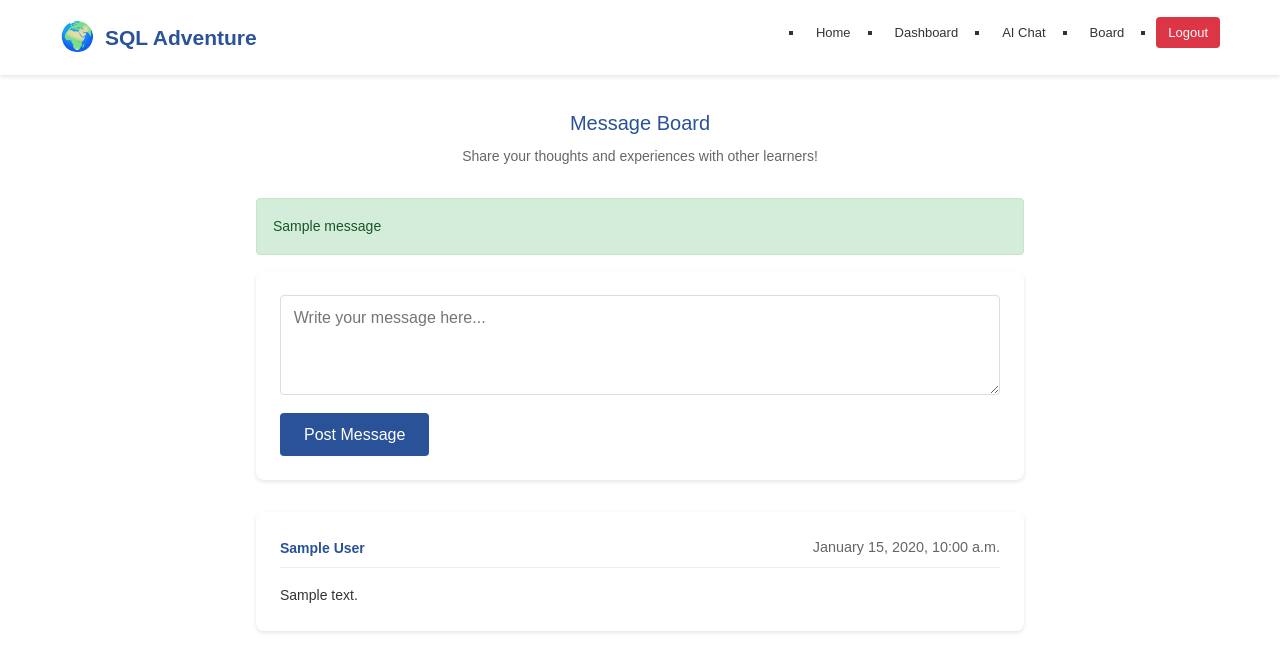
After one commit to Alice-Liao/AI-powered-SQL-Learning-Passport-Adventure, a Django app: page /app_dev/board/ in a window 1280 px wide. The commit adds this page. Shown: the top 672 px of the page. Run offline with Django 5.2, Linux system fonts and the light colour scheme; a user stored in the database is signed in; tables that the repository leaves empty hold one stand-in row (values such as "Sample post"); one stand-in notice (Sample message) is shown.

Commit message:
update board feature

```diff
--- /dev/null
+++ b/app/static/my_app/board.css
@@ -0,0 +1,135 @@
+.board-container {
+  max-width: 800px;
+  margin: 2rem auto;
+  padding: 0 1rem;
+}
+
+.board-header {
+  text-align: center;
+  margin-bottom: 2rem;
+}
+
+.board-header h1 {
+  color: #2a5298;
+  margin-bottom: 0.5rem;
+}
+
+.board-header p {
+  color: #666;
+}
+
+.post-form {
+  background: #fff;
+  padding: 1.5rem;
+  border-radius: 8px;
+  box-shadow: 0 2px 4px rgba(0, 0, 0, 0.1);
+  margin-bottom: 2rem;
+}
+
+.form-group textarea {
+  width: 100%;
+  min-height: 100px;
+  padding: 0.8rem;
+  border: 1px solid #ddd;
+  border-radius: 4px;
+  resize: vertical;
+  font-family: inherit;
+  font-size: 1rem;
+}
+
+.post-button {
+  background-color: #2a5298;
+  color: white;
+  padding: 0.8rem 1.5rem;
+  border: none;
+  border-radius: 4px;
+  cursor: pointer;
+  font-size: 1rem;
+  margin-top: 1rem;
+  transition: background-color 0.3s ease;
+}
+
+.post-button:hover {
+  background-color: #1e3c72;
+}
+
+.messages-list {
+  display: flex;
+  flex-direction: column;
+  gap: 1rem;
+}
+
+.message-card {
+  background: #fff;
+  padding: 1.5rem;
+  border-radius: 8px;
+  box-shadow: 0 2px 4px rgba(0, 0, 0, 0.1);
+}
+
+.message-header {
+  display: flex;
+  justify-content: space-between;
+  align-items: center;
+  margin-bottom: 1rem;
+  padding-bottom: 0.5rem;
+  border-bottom: 1px solid #eee;
+}
+
+.user-name {
+  font-weight: bold;
+  color: #2a5298;
+}
+
+.message-date {
+  color: #666;
+  font-size: 0.9rem;
+}
+
+.message-content {
+  color: #333;
+  line-height: 1.6;
+}
+
+.no-messages {
+  text-align: center;
+  padding: 2rem;
+  background: #f8f9fa;
+  border-radius: 8px;
+  color: #666;
+}
+
+/* Message alerts */
+.messages {
+  margin-bottom: 1rem;
+}
+
+.message {
+  padding: 1rem;
+  border-radius: 4px;
+  margin-bottom: 1rem;
+}
+
+.message.success {
+  background-color: #d4edda;
+  color: #155724;
+  border: 1px solid #c3e6cb;
+}
+
+.message.error {
+  background-color: #f8d7da;
+  color: #721c24;
+  border: 1px solid #f5c6cb;
+}
+
+/* Responsive design */
+@media (max-width: 768px) {
+  .board-container {
+    margin: 1rem auto;
+  }
+
+  .message-header {
+    flex-direction: column;
+    align-items: flex-start;
+    gap: 0.5rem;
+  }
+}
--- a/app/templates/app/base.html
+++ b/app/templates/app/base.html
@@ -1,11 +1,11 @@
 <!DOCTYPE html>
 <html lang="en">
   <head>
-    <meta charset="UTF-8">
-    <meta name="viewport" content="width=device-width, initial-scale=1.0">
+    <meta charset="UTF-8" />
+    <meta name="viewport" content="width=device-width, initial-scale=1.0" />
     <title>{% block title %}SQL Learning Platform{% endblock %}</title>
     {% load static %}
-    <link rel="stylesheet" href="{% static 'my_app/base.css' %}">
+    <link rel="stylesheet" href="{% static 'my_app/base.css' %}" />
     {% block extra_css %}{% endblock %}
   </head>
   <body>
@@ -23,17 +23,24 @@
             {% if user.is_authenticated %}
             <li><a href="{% url 'app-user-page' %}">Dashboard</a></li>
             <li><a href="{% url 'chat' %}">AI Chat</a></li>
-                        <li><a href="{% url 'logout' %}" class="nav-btn btn-logout">Logout</a></li>
+            <li><a href="{% url 'board' %}">Board</a></li>
+            <li>
+              <a href="{% url 'logout' %}" class="nav-btn btn-logout">Logout</a>
+            </li>
             {% else %}
-                        <li><a href="{% url 'login' %}" class="nav-btn btn-login">Login</a></li>
-                        <li><a href="{% url 'signup' %}" class="nav-btn btn-signup">Sign Up</a></li>
+            <li>
+              <a href="{% url 'login' %}" class="nav-btn btn-login">Login</a>
+            </li>
+            <li>
+              <a href="{% url 'signup' %}" class="nav-btn btn-signup"
+                >Sign Up</a
+              >
+            </li>
             {% endif %}
           </ul>
         </nav>
       </div>
     </header>
-    <main>
-        {% block content %}{% endblock %}
-    </main>
+    <main>{% block content %}{% endblock %}</main>
   </body>
 </html>
--- /dev/null
+++ b/app/templates/app/board.html
@@ -0,0 +1,50 @@
+{% extends 'app/base.html' %} {% load static %} {% block extra_css %}
+<link rel="stylesheet" href="{% static 'my_app/board.css' %}" />
+{% endblock %} {% block content %}
+<div class="board-container">
+  <div class="board-header">
+    <h1>Message Board</h1>
+    <p>Share your thoughts and experiences with other learners!</p>
+  </div>
+
+  {% if messages %}
+  <div class="messages">
+    {% for message in messages %}
+    <div class="message {{ message.tags }}">{{ message }}</div>
+    {% endfor %}
+  </div>
+  {% endif %}
+
+  <div class="post-form">
+    <form method="post">
+      {% csrf_token %}
+      <div class="form-group">
+        <textarea
+          name="content"
+          placeholder="Write your message here..."
+          required
+        ></textarea>
+      </div>
+      <button type="submit" class="post-button">Post Message</button>
+    </form>
+  </div>
+
+  <div class="messages-list">
+    {% for message in board_messages %}
+    <div class="message-card">
+      <div class="message-header">
+        <span class="user-name">{{ message.uid.name }}</span>
+        <span class="message-date"
+          >{{ message.date|date:"F j, Y, g:i a" }}</span
+        >
+      </div>
+      <div class="message-content">{{ message.content }}</div>
+    </div>
+    {% empty %}
+    <div class="no-messages">
+      <p>No messages yet. Be the first to post!</p>
+    </div>
+    {% endfor %}
+  </div>
+</div>
+{% endblock %}
--- a/app/urls.py
+++ b/app/urls.py
@@ -1,6 +1,7 @@
 from django.urls import path
 from . import views
 from django.contrib.auth import views as auth_views
+from .views import board_view
 
 urlpatterns = [
     path("", views.home, name='app-home'),
@@ -12,4 +13,5 @@ urlpatterns = [
     path('task/<int:task_id>/', views.task_detail_view, name='task-detail'),
     path('llm_query/', views.llm_query_view, name='llm_query'),
     path('instructor_signup/', views.instructor_signup_view, name='instructor_signup'),
+    path('board/', board_view, name='board'),
 ]
--- a/app/views.py
+++ b/app/views.py
@@ -1,5 +1,5 @@
 from django.shortcuts import render, redirect
-from .models import Users, Admins, Task, QueryHistory, ErrorsRecord, Progress, TaskStatus
+from .models import Users, Admins, Task, QueryHistory, ErrorsRecord, Progress, TaskStatus, MbRecord
 from django.db import connection
 from django.core.exceptions import ObjectDoesNotExist
 from django.conf import settings
@@ -442,3 +442,27 @@ def llm_query_view(request):
         'result': result,
         'error': error
     })
+
+@login_required(login_url='login')
+def board_view(request):
+    if request.method == 'POST':
+        content = request.POST.get('content', '').strip()
+        if content:
+            try:
+                current_user = Users.objects.get(email=request.user.email)
+                MbRecord.objects.create(
+                    content=content,
+                    uid=current_user,
+                    date=timezone.now()
+                )
+                messages.success(request, 'Your message has been posted!')
+            except Exception as e:
+                messages.error(request, 'Error posting message. Please try again.')
+            return redirect('board')
+
+    # Get all messages ordered by date (newest first)
+    board_messages = MbRecord.objects.select_related('uid').order_by('-date')
+
+    return render(request, 'app/board.html', {
+        'board_messages': board_messages
+    })
```
Also changed, not shown: app/models.py (+168 -3 lines), 1 other file. Lines whose indentation alone changed are shown as unchanged.
